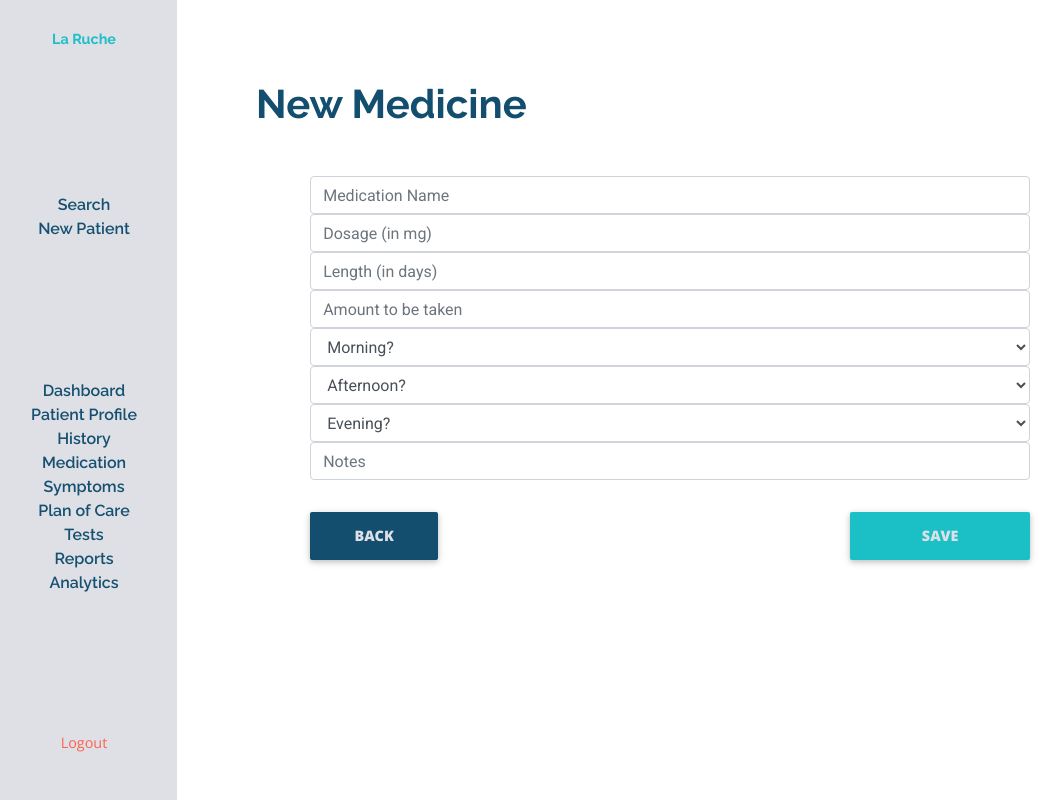
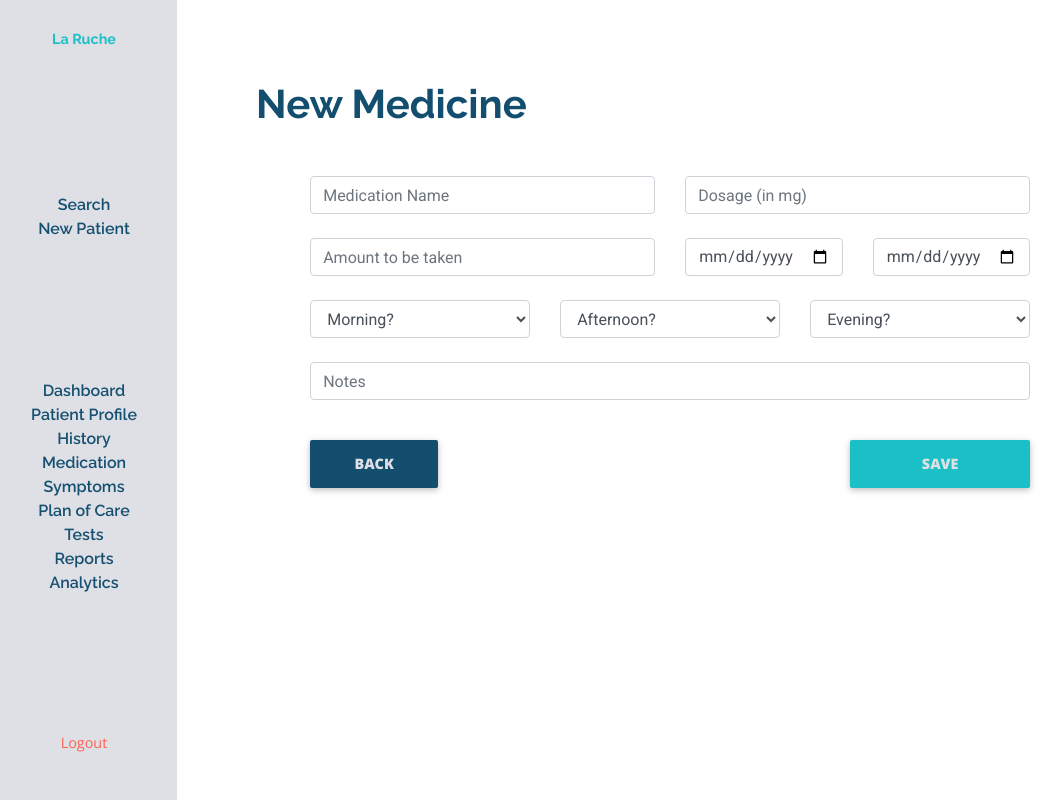
Before and after one commit to ClaireLally8/La-Ruche, a Flask app: template templates/new-medication.html in a window 1280 px wide. Shown: the whole page, without its empty margins (9-1073 px from the left). Run offline with Flask 2, Linux system fonts and the light colour scheme; the template is opened without the code that fills it, so the values that code supplies are empty; some libraries are stand-ins or nearby versions.

Commit message:
Adjusted medication page

```diff
--- a/app.py
+++ b/app.py
@@ -169,12 +169,14 @@ def new_medicine(patient_id):
                 'patient_id': request.form['id'],
                 'medication_name': request.form['medication_name'],
                 'dosage': request.form['dosage'],
-                'length': request.form['length'],
+                'start': request.form['start'],
+                'end': request.form['end'],
                 'amount': request.form['amount'],
                 'morning': request.form['morning'],
                 'afternoon': request.form['afternoon'],
                 'evening': request.form['evening'],
                 'notes': request.form['notes'],
+                'complete': False
             })
         meds = list(mongo.db.medication.find())
         return render_template('medication.html', medications=meds, patient=this_patient)
--- a/templates/new-medication.html
+++ b/templates/new-medication.html
@@ -4,31 +4,56 @@
 <h2> New Medicine</h2>
 <div class="container">
 <form class="new_patient" method="POST" action="{{ url_for('new_medicine', patient_id=patient._id) }}">
-<input type="text" name="medication_name" placeholder="Medication Name" class="form-control" required>
-<input type="text" name="dosage" placeholder="Dosage (in mg)" class="form-control" required>
-<input type="text" name="length" placeholder="Length (in days)" class="form-control" required>
-<input type="text" name="amount" placeholder="Amount to be taken" class="form-control" required>
-<select id="morning" name="morning" class="form-control" required>
+<div class="form-group">
+<div class="row">
+<div class="col-sm-12 col-md-6 col-lg-6">
+<input type="text" name="medication_name" placeholder="Medication Name" class="form-control mb-4" required>
+</div>
+<div class="col-sm-12 col-md-6 col-lg-6">
+<input type="text" name="dosage" placeholder="Dosage (in mg)" class="form-control mb-4" required>
+</div>
+</div>
+<div class="row">
+<div class="col-sm-12 col-md-12 col-lg-6">
+<input type="text" name="amount" placeholder="Amount to be taken" class="form-control mb-4" required>
+</div>
+<div class="col-sm-12 col-md-6 col-lg-3">
+<input type="date" name="start" placeholder="Start Date" class="form-control mb-4"  required>
+</div>
+<div class="col-sm-12 col-md-6 col-lg-3">
+<input type="date" name="end" placeholder="End Date" class="form-control mb-4"  required>
+</div>
+</div>
+<div class="row">
+<div class="col-sm-12 col-md-4 col-lg-4">
+<select id="morning" name="morning" class="form-control mb-4" required>
 <option value="None" disabled selected>Morning?</option>
     <option value="True">True</option>
     <option value="False">False</option>
 </select>
-<select id="afternoon" name="afternoon" class="form-control" required>
+</div>
+<div class="col-sm-12 col-md-4 col-lg-4">
+<select id="afternoon" name="afternoon" class="form-control mb-4" required>
 <option value="None" disabled selected>Afternoon?</option>
     <option value="True">True</option>
     <option value="False">False</option>
 </select>
-<select id="evening" name="evening" class="form-control" required>
+</div>
+<div class="col-sm-12 col-md-4 col-lg-4">
+<select id="evening" name="evening" class="form-control mb-4" required>
 <option value="None" disabled selected>Evening?</option>
     <option value="True">True</option>
     <option value="False">False</option>
 </select>
-<input type="text" name="notes" placeholder="Notes" class="form-control" required>
+</div>
+</div>
+<input type="text" name="notes" placeholder="Notes" class="form-control mb-4" required>
 <input type="hidden" name="id" value="{{patient.patient_id}}">
 <div class="d-flex justify-content-between mt-3">
 <a href="{{ url_for('medication', patient_id=patient._id) }}" class="btn secondary-button btn-block w-10">Back</a>
 <button type="submit" class="btn primary-button btn-block w-25">Save</button>
 </div>
+</div>
 </form>
 </div>
 </section>
```
